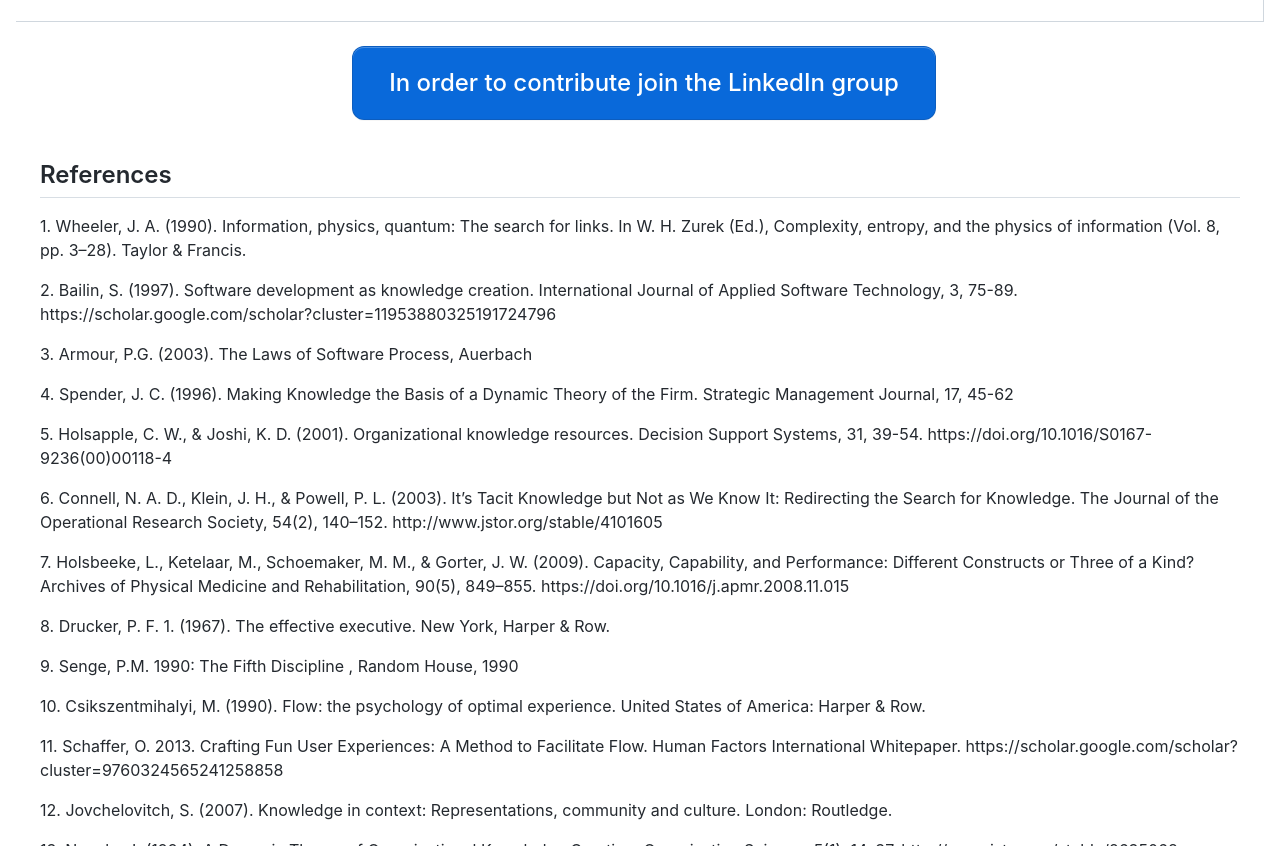
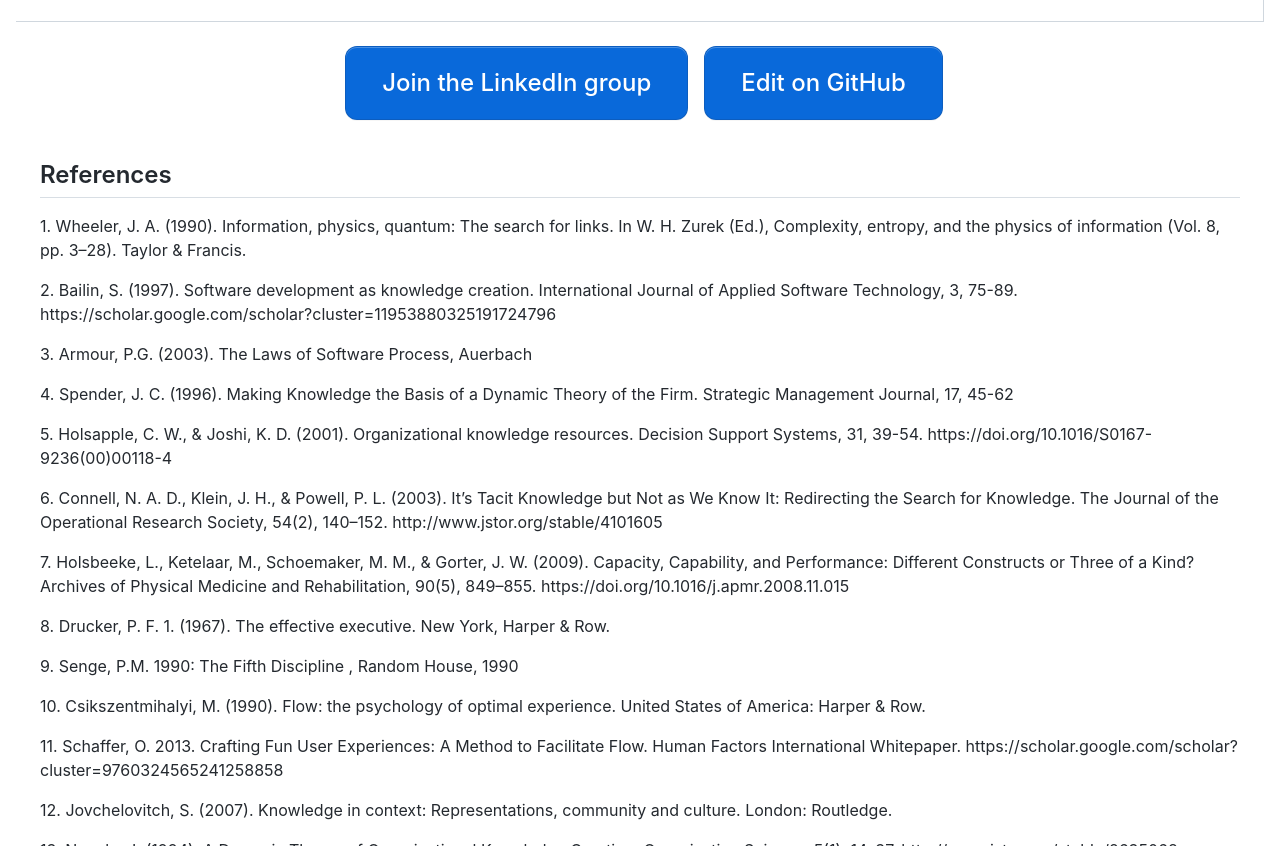
Before and after one commit to kedehub/Knowledge-Centric.org, a plain HTML site: page src/index.html in a window 1280 px wide. Shown: the part 2818-3664 px from the top of the page. Drawn offline with Linux system fonts and the light colour scheme.

Commit message:
Added a Link to GitHub repo

```diff
--- a/src/index.html
+++ b/src/index.html
@@ -339,7 +339,10 @@
 
                 <div class="d-flex flex-justify-center flex-items-center flex-content-center mt-6 mt-lg-4 mb-4 mb-lg-6 mr-2 f2">
                     <a class="btn btn-large ws-normal color-bg-accent-emphasis color-fg-on-emphasis ml-3" target="_blank"
-                    href="https://www.linkedin.com/groups/9581478/">In order to contribute join the LinkedIn group</a>
+                    href="https://www.linkedin.com/groups/9581478/">Join the LinkedIn group</a>
+
+                    <a class="btn btn-large ws-normal color-bg-accent-emphasis color-fg-on-emphasis ml-3" target="_blank"
+                    href="https://github.com/kedehub/Knowledge-Centric.org">Edit on GitHub</a>
                 </div>
 
             </div>
```
